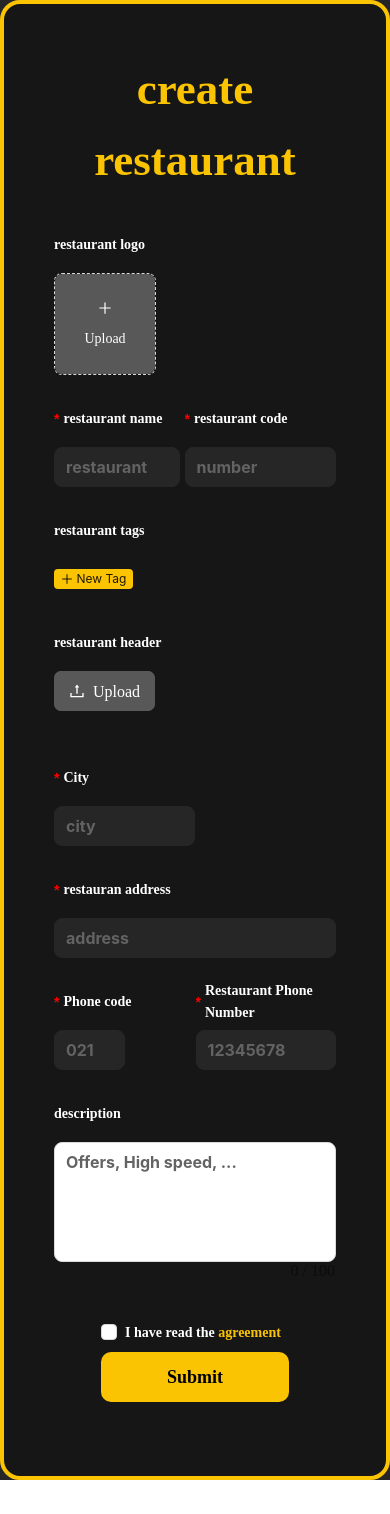
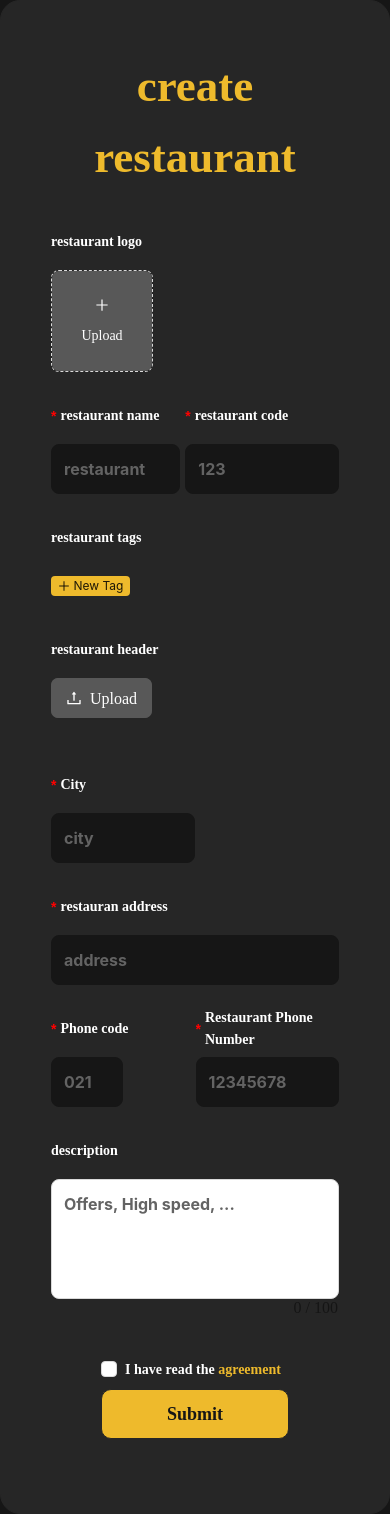
Before and after one commit to shaftalooOnTop/FrontEnd-Management-Panel, a React (Create React App) app: page / in a window 390 px wide. Before the commit the page ends 1480 px from the top, so only its background shows below. Built offline with nearby package versions, Linux system fonts and the light colour scheme.

Commit message:
style update

```diff
--- a/src/Components/Add-restaurant/AddRestaurant.jsx
+++ b/src/Components/Add-restaurant/AddRestaurant.jsx
@@ -16,6 +16,8 @@ import {
   Select,
   Upload,
 } from 'antd';
+
+import { postRestaurant } from '../../services/axios';
 
 import 'antd/dist/reset.css';
 import './add-restaurant.css';
@@ -117,6 +119,12 @@ export const AddRestaurant = () => {
   const [form] = Form.useForm();
   const onFinish = (values) => {
     console.log('Received values of form: ', values);
+
+    const data = {
+      "name" : values.name,
+      "address" : values.address,
+      "description" : values.description
+    }
   };
 
 
@@ -199,7 +207,7 @@ export const AddRestaurant = () => {
                   },
                 ]}
                 >
-                  <Input placeholder='number' />
+                  <Input type='number' placeholder='123' />
                 </Form.Item>
             </div>
 
@@ -338,7 +346,7 @@ export const AddRestaurant = () => {
                 },
               ]}
               >
-                <Input placeholder='021' minLength={3} maxLength={3} style={{ width: '50%', marginRight: "2px" }} defaultValue=''/>
+                <Input type='number' placeholder='021' minLength={3} maxLength={3} style={{ width: '50%', marginRight: "2px" }} defaultValue=''/>
             </Form.Item>
 
             <Form.Item
@@ -351,7 +359,7 @@ export const AddRestaurant = () => {
                 },
               ]}
               >
-                  <Input placeholder='12345678' minLength={8} maxLength={8} style={{ }} defaultValue="" />
+                  <Input type='number' placeholder='12345678' minLength={8} maxLength={8} style={{ }} defaultValue="" />
             </Form.Item>
               </div>
 
--- a/src/Components/Add-restaurant/add-restaurant.css
+++ b/src/Components/Add-restaurant/add-restaurant.css
@@ -8,14 +8,16 @@
     align-items: center;
     justify-content: center;
     min-height: 100vh;
-    background-color: #262626;
+    background-color: #161616;
 }
 
 .form {
-    border: solid 4px #fbc403;
-    background-color: #161616;
+    border: solid 1px #262626;
+    background-color: #262626;
     border-radius: 20px;
     padding: 50px;
+    padding-top: 30px;
+    padding-bottom: 30px;
 }
 
 .info {
@@ -50,7 +52,7 @@
 }
 
 .upload {
-    background-color: #fbc403;
+    background-color: #eeba2c;
 }
 
 img.logo {
@@ -58,16 +60,16 @@ img.logo {
     height: 120px;
     object-fit: cover;
     border-radius: 50%;
-    border: solid #fbc403;
+    border: solid #eeba2c;
 }
 
 .button-add {
-    border: solid 2px #fbc403;
-    background-color: black;
+    border: solid 1px #262626;
+    background-color: #eeba2c;
     /*padding: 20px;*/
     border-radius: 10px;
     cursor: pointer;
-    color: #fbc403;
+    color: black;
     height: 50px;
     font-size: 18px;
     font-weight: bold;
@@ -77,9 +79,9 @@ img.logo {
   }
 
 .button-add:hover {
-    -webkit-text-fill-color: black;
-    background-color: #fbc403;
-    border: solid 2px black;
+    -webkit-text-fill-color: white;
+    background-color: #161616;
+    border: solid 1px #161616;
 }
 
 .name-code {
@@ -102,7 +104,7 @@ img.logo {
 }
 
 .site-tag-plus {
-    background-color: #fbc403;
+    background-color: #eeba2c;
     border: 0px;
 }
 
@@ -122,8 +124,9 @@ label::before {
 }
 
 .ant-input {
-    background-color: #262626;
-    border: solid 1px #262626;
+    padding: 12px;
+    background-color: #161616;
+    border: solid 1px #161616;
     color: white;
     transition-duration: 0.4s;
 }
@@ -134,11 +137,11 @@ label::before {
 }
 
 .ant-input:hover, .ant-input:focus {
-    border: solid 1px #fbc403;
+    border: solid 1px white;
 }
 
 a {
-    color: #fbc403;
+    color: #eeba2c;
 }
 
 a:hover {
@@ -154,7 +157,7 @@ h1 {
     margin-bottom: 30px;
     font-size: 45px;
     font-weight: bold;
-    color: #fbc403;
+    color: #eeba2c;
 }
 
 .ant-btn {
@@ -168,7 +171,7 @@ h1 {
 }
 
 .select-city {
-    background-color: #262626;
+    background-color: #161616;
 }
 
 @media screen and (max-width: 900px) {
@@ -189,7 +192,7 @@ h1 {
     }
 
     .button-add {
-        background-color: #fbc403;
-        color: black;
+        background-color: #eeba2c;
+        color: #161616;
     }
 }
```
Also changed, not shown: src/services/axios.js (line endings or trailing spaces).
